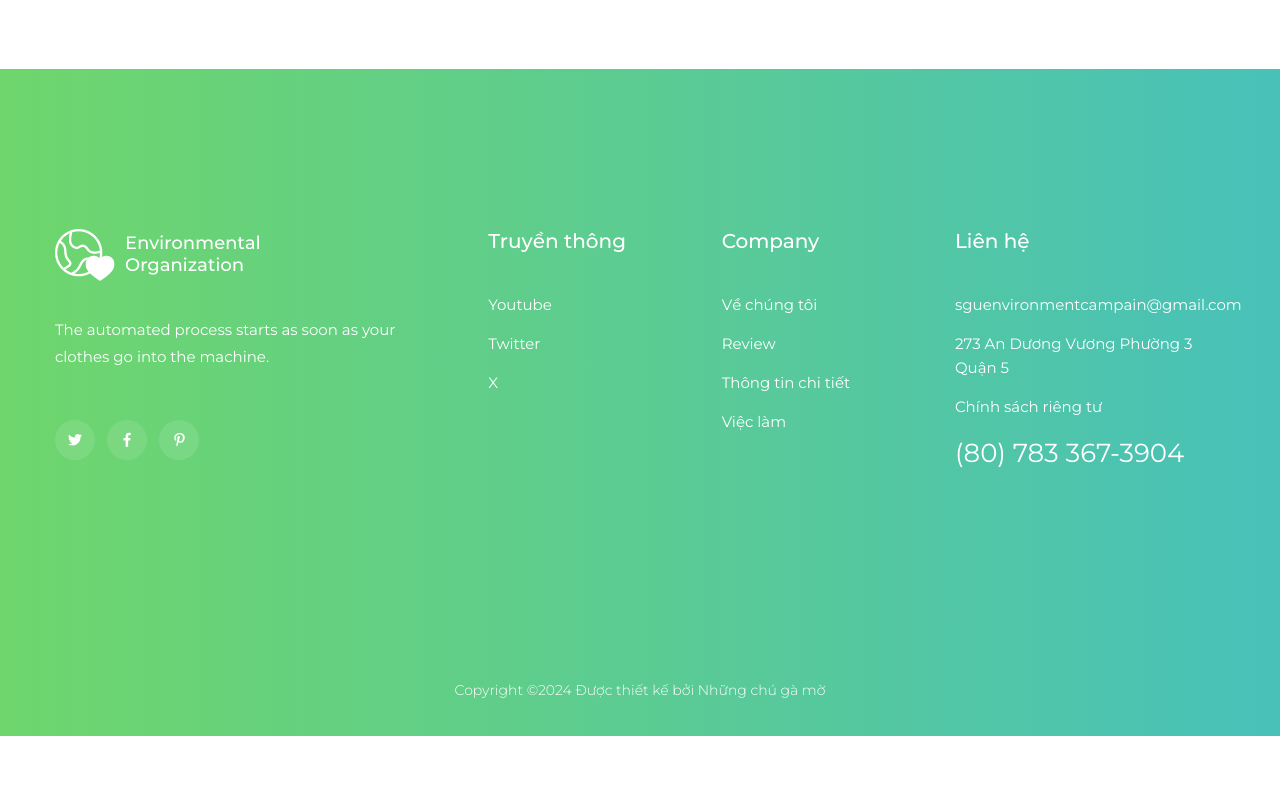
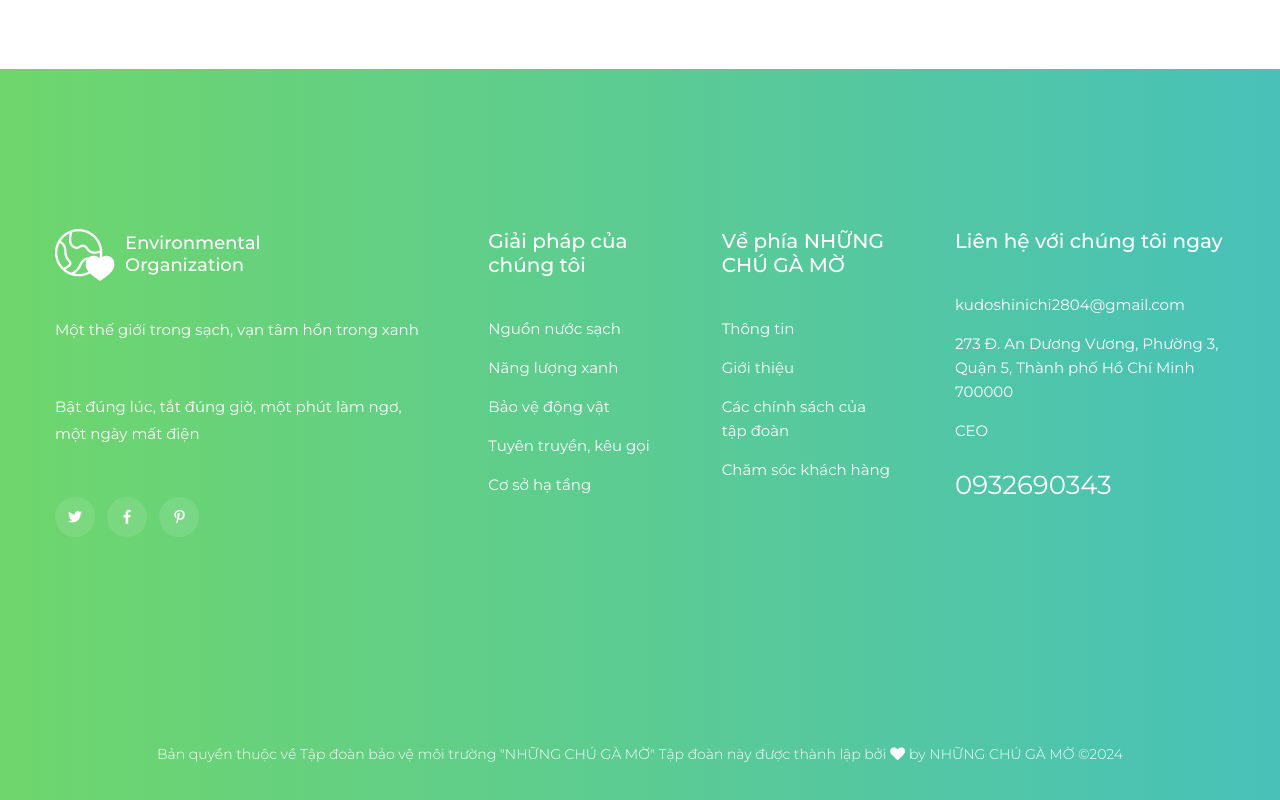
Before and after one commit to PaulNguyen02/Hackthon_HTMLTemplate, a plain HTML site: page contact.html in a window 1280 px wide. Shown: the part 1667-2467 px from the top of the page. Before the commit the page ends 2403 px from the top, so only its background shows below. Drawn offline with Linux system fonts and the light colour scheme.

Commit message:
Update Footer

```diff
--- a/contact.html
+++ b/contact.html
@@ -92,11 +92,11 @@
                 <div class="row">
                     <div class="col-xl-12">
                         <div class="hero-cap hero-cap2 pt-70">
-                            <h2>Contact</h2>
+                            <h2>Liên hệ</h2>
                             <nav aria-label="breadcrumb">
                                 <ol class="breadcrumb">
-                                    <li class="breadcrumb-item"><a href="index.html">Home</a></li>
-                                    <li class="breadcrumb-item"><a href="#">About</a></li>
+                                    <li class="breadcrumb-item"><a href="index.html">Trang chủ</a></li>
+                                    <li class="breadcrumb-item"><a href="#">Về chúng tôi</a></li>
                                 </ol>
                             </nav>
                         </div>
@@ -188,7 +188,8 @@
                                    </div>
                                    <div class="footer-tittle">
                                        <div class="footer-pera">
-                                           <p>The automated process starts as soon as your clothes go into the machine.</p>
+                                           <p>Một thế giới trong sạch, vạn tâm hồn trong xanh</p>
+                                           <p>Bật đúng lúc, tắt đúng giờ, một phút làm ngơ, một ngày mất điện</p>
                                        </div>
                                    </div>
                                    <!-- social -->
@@ -203,11 +204,13 @@
                        <div class="col-xl-2 col-lg-3 col-md-4 col-sm-4">
                            <div class="single-footer-caption mb-50">
                                <div class="footer-tittle">
-                                   <h4>Truyền thông</h4>
+                                   <h4>Giải pháp của chúng tôi</h4>
                                    <ul>
-                                       <li><a href="#">Youtube</a></li>
-                                       <li><a href="#">Twitter</a></li>
-                                       <li><a href="#">X</a></li>
+                                       <li><a href="#">Nguồn nước sạch</a></li>
+                                       <li><a href="#">Năng lượng xanh</a></li>
+                                       <li><a href="#">Bảo vệ động vật</a></li>
+                                       <li><a href="#">Tuyên truyền, kêu gọi</a></li>
+                                       <li><a href="#">Cơ sở hạ tầng</a></li>
                                    </ul>
                                </div>
                            </div>
@@ -215,12 +218,12 @@
                        <div class="col-xl-2 col-lg-2 col-md-4 col-sm-4">
                            <div class="single-footer-caption mb-50">
                                <div class="footer-tittle">
-                                   <h4>Company</h4>
+                                   <h4>Về phía NHỮNG CHÚ GÀ MỜ</h4>
                                    <ul>
-                                       <li><a href="#">Về chúng tôi</a></li>
-                                       <li><a href="#">Review</a></li>
-                                       <li><a href="#">Thông tin chi tiết</a></li>
-                                       <li><a href="#">Việc làm</a></li>
+                                       <li><a href="#">Thông tin</a></li>
+                                       <li><a href="#">Giới thiệu</a></li>
+                                       <li><a href="#">Các chính sách của tập đoàn</li>
+                                       <li><a href="#">Chăm sóc khách hàng</a></li>
                                    </ul>
                                </div>
                            </div>
@@ -228,12 +231,12 @@
                        <div class="col-xl-3 col-lg-4 col-md-6 col-sm-4">
                            <div class="single-footer-caption mb-50">
                                <div class="footer-tittle">
-                                   <h4>Liên hệ</h4>
+                                   <h4>Liên hệ với chúng tôi ngay</h4>
                                    <ul>
-                                       <li><a href="#">sguenvironmentcampain@gmail.com</a></li>
-                                       <li><a href="#">273 An Dương Vương Phường 3 Quận 5</a></li>
-                                       <li><a href="#">Chính sách riêng tư</a></li>
-                                       <li class="number"><a href="#">(80) 783 367-3904</a></li>
+                                       <li><a href="#">kudoshinichi2804@gmail.com</a></li>
+                                       <li><a href="#">273 Đ. An Dương Vương, Phường 3, Quận 5, Thành phố Hồ Chí Minh 700000</a></li>
+                                       <li><a href="#">CEO</li>
+                                       <li class="number"><a href="#">0932690343</a></li>
                                    </ul>
                                </div>
                            </div>
@@ -249,8 +252,9 @@
                            <div class="col-xl-12 ">
                                <div class="footer-copy-right text-center">
                                    <p><!-- Link back to Colorlib can't be removed. Template is licensed under CC BY 3.0. -->
-                                      Copyright &copy;<script>document.write(new Date().getFullYear());</script> Được thiết kế bởi Những chú gà mờ</a>
-                                      <!-- Link back to Colorlib can't be removed. Template is licensed under CC BY 3.0. --></p>
+                                      Bản quyền thuộc về Tập đoàn bảo vệ môi trường "NHỮNG CHÚ GÀ MỜ" </script>Tập đoàn này được thành lập bởi <i class="fa fa-heart" aria-hidden="true"></i> by <a href="https://www.facebook.com/nguyenanhit.dev" target="_blank">NHỮNG CHÚ GÀ MỜ </a>&copy;<script>document.write(new Date().getFullYear());
+                                      </script>
+                                    </p>
                                   </div>
                               </div>
                           </div>
@@ -260,6 +264,7 @@
               <!-- Footer End-->
           </div>
       </footer>
+
       <!-- Scroll Up -->
       <div id="back-top" >
         <a title="Go to Top" href="#"> <i class="fas fa-level-up-alt"></i></a>
```
Also changed, not shown: about.html (+2 -2 lines), index.html (+22 -18 lines).
